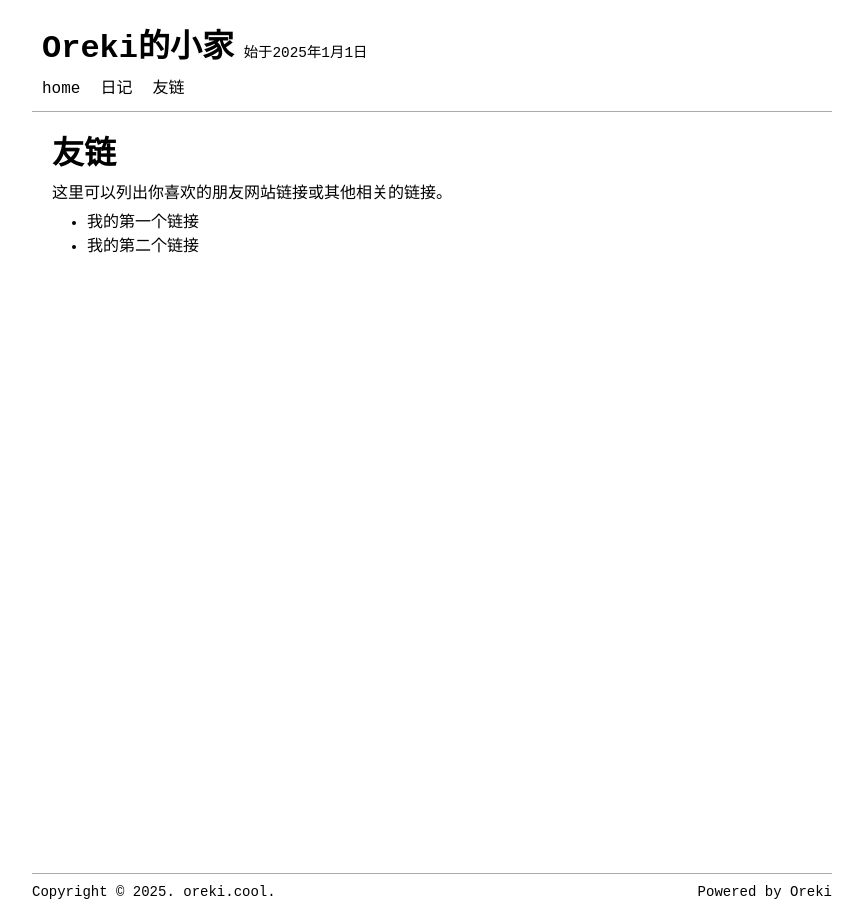
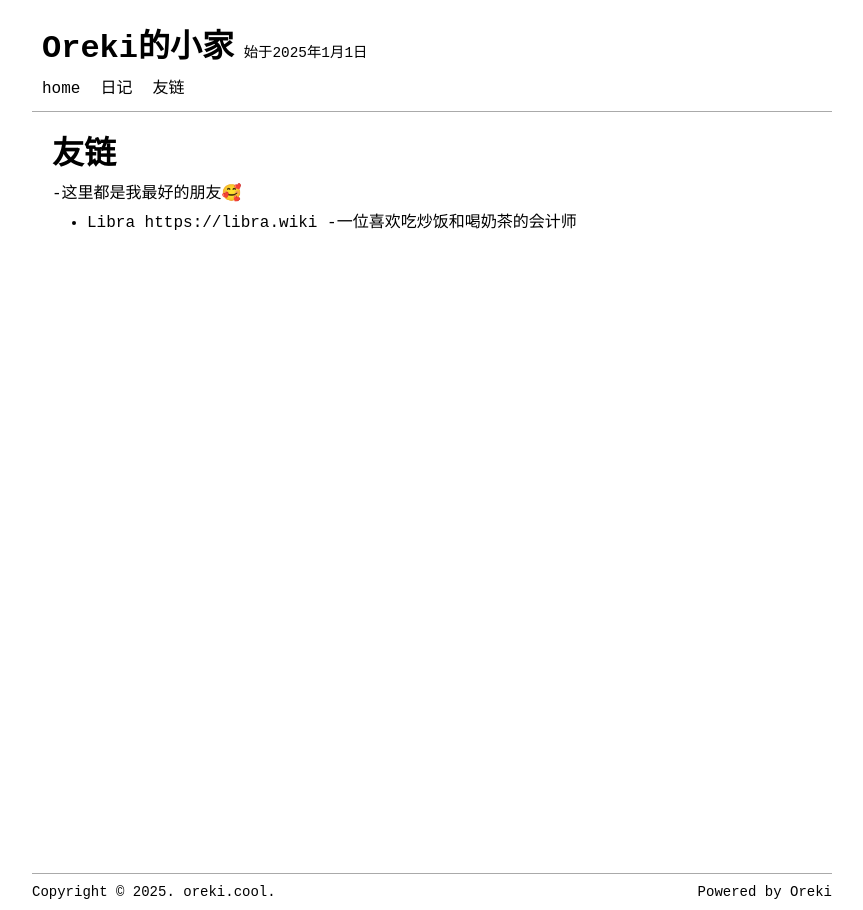
Before and after one commit to 24oreki/24oreki.github.io, a Jekyll site: the page built from friendslinks.md, in a window 1280 px wide. Shown: the whole page, without its empty margins (208-1071 px from the left). Built offline with Jekyll 4.4.1, drawn with Linux system fonts in a browser that asks for light colours.

Commit message:
Update friendslinks.md

```diff
--- a/friendslinks.md
+++ b/friendslinks.md
@@ -6,7 +6,6 @@ permalink: /friendslinks/
 
 # 友链
 
-这里可以列出你喜欢的朋友网站链接或其他相关的链接。
+-这里都是我最好的朋友🥰
 
-- [我的第一个链接](http://example.com)
-- [我的第二个链接](http://example2.com)
+- [Libra](https://libra.wiki) https://libra.wiki -一位喜欢吃炒饭和喝奶茶的会计师
```
